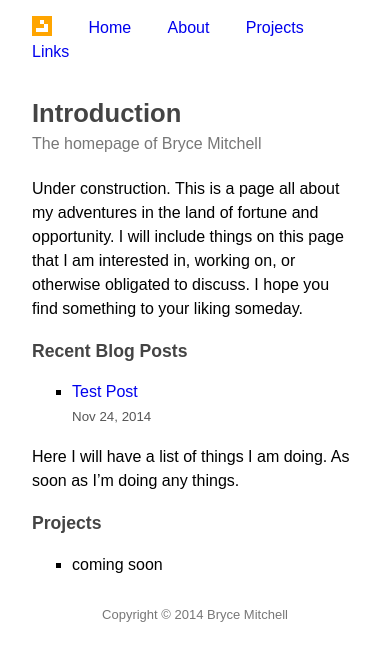
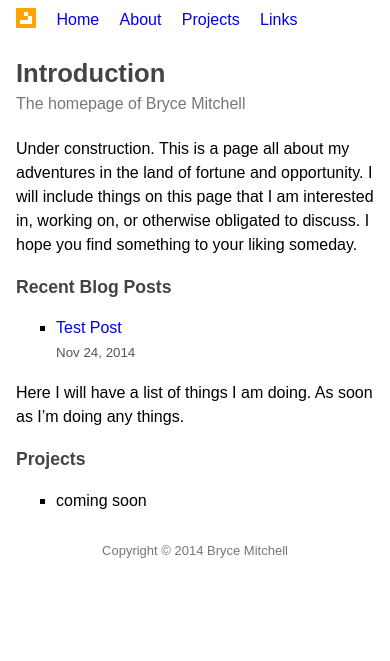
Before and after one commit to brycemitchell/brycemitchell.github.io, a Jekyll site: the page built from index.md, in a window 390 px wide. Shown: the top 661 px of the page. Built offline with Jekyll 4.4.1, drawn with Linux system fonts in a browser that asks for light colours.

Commit message:
Mobile media query.

```diff
--- a/css/layout.css
+++ b/css/layout.css
@@ -39,3 +39,15 @@ nav .icon {
     display: block;
     float: left;
 }
+/*
+ * Mobile CSS
+ */
+@media (max-width:500px) {
+    nav {
+        word-spacing: 1em;
+        padding: 0.5em 0em;
+    }
+    .page {
+        padding: 0em 1em;
+    }
+}
```
